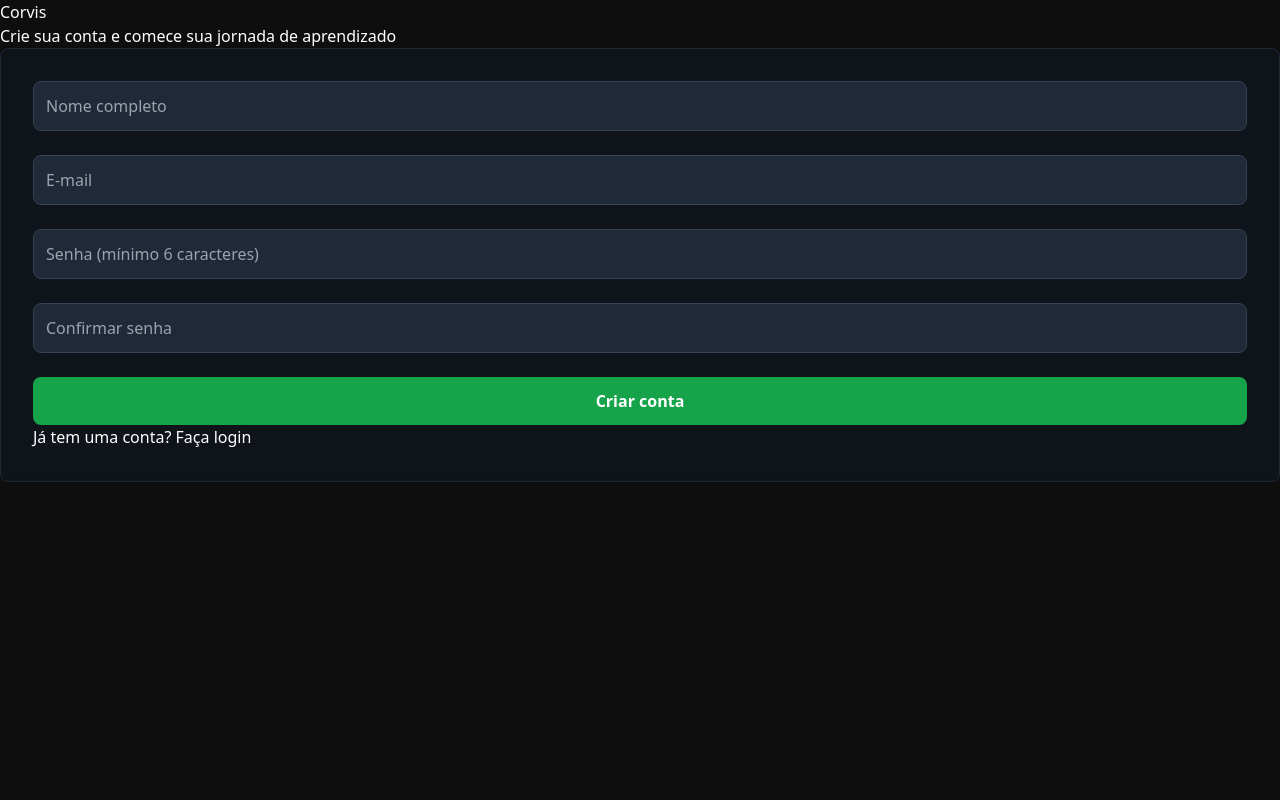
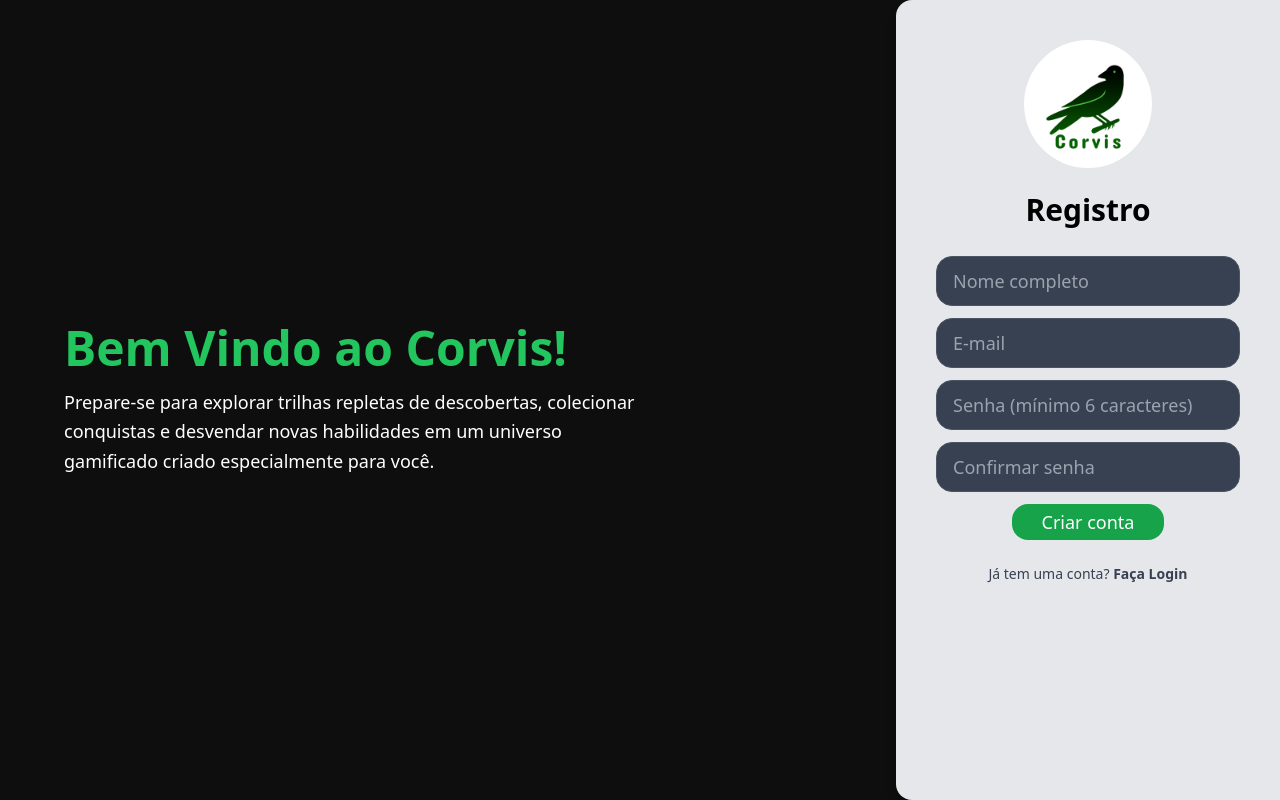
Before and after one commit to BruBSilva/front, a React (Vite) app: page /cadastro in a window 1280 px wide. Built offline with nearby package versions, Linux system fonts and the light colour scheme.

Commit message:
feat: Alterações na página de login e registro

```diff
--- a/src/pages/Login.jsx
+++ b/src/pages/Login.jsx
@@ -1,6 +1,5 @@
-// src/pages/Login.js
 import React from 'react'
-import { useNavigate } from 'react-router-dom'
+import { useNavigate, Link } from 'react-router-dom'
 import LoginForm from '../components/LoginForm'
 import { useAuth } from '../hooks/useAuth'
 
@@ -51,6 +50,13 @@ export default function Login() {
             Esqueci minha senha?
           </button>
         </div>
+
+        {/* Link centralizado para cadastro, com espaçamento em relação ao "Esqueci minha senha" */}
+        <div className="w-full mt-6 flex justify-center">
+          <Link to="/cadastro" className="text-sm text-gray-700 hover:text-green-600 font-medium">
+            Não tem conta? <span className="font-semibold">Registre</span>
+          </Link>
+        </div>
       </div>
     </div>
   )
--- a/src/pages/Register.jsx
+++ b/src/pages/Register.jsx
@@ -81,65 +81,71 @@ export default function Register() {
     }
   }
 
-  return (
-    <div className='text-white'>
-      <div>
-        <h1>
-          Corvis
-        </h1>
-        <p>
-          Crie sua conta e comece sua jornada de aprendizado
+return (
+    <div className="flex min-h-screen font-inria text-lg">
+      {/* painel esquerdo */}
+      <div className="flex-1 bg-[#0e0e0e] text-white flex flex-col justify-center px-16">
+        <h1 className="text-5xl font-bold mb-4 text-green-500">Bem Vindo ao Corvis!</h1>
+        <p className="max-w-xl leading-relaxed">
+          Prepare-se para explorar trilhas repletas de descobertas, colecionar
+          conquistas e desvendar novas habilidades em um universo gamificado
+          criado especialmente para você.
         </p>
       </div>
 
-      <div>
-        <div className="bg-gray-900/50 backdrop-blur-sm rounded-lg p-8 border border-gray-800">
-          <form onSubmit={handleSubmit} className="space-y-6">
-            <div>
+      <div className="flex-none w-[30%] max-w-md bg-gray-200 p-8 lg:p-10 rounded-l-2xl shadow-lg flex flex-col items-center space-y-6">
+        <img
+          src="/src/assets/logomarca.jpg"
+          alt="Corvis"
+          className="h-32 w-32 rounded-full object-cover"
+        />
+        <form onSubmit={handleSubmit} className="w-full flex flex-col items-center space-y-3">
+        <h2 className="text-3xl font-semibold text-center mb-4">
+          Registro </h2>
+        <div className="w-full flex flex-col items-start space-y-2">
               <input
                 type="text"
                 name="nome"
                 placeholder="Nome completo"
                 value={formData.nome}
                 onChange={handleChange}
-                className="w-full p-3 bg-gray-800 border border-gray-700 rounded-lg text-white placeholder-gray-400 focus:ring-2 focus:ring-green-600 focus:border-transparent"
+                className="block w-full p-4 bg-gray-700 text-white border border-gray-600 py-2.5 rounded-2xl focus:border-green-500 focus:outline-none transition-colors"
                 required
               />
             </div>
-
-            <div>
+            <div className="w-full flex flex-col items-start space-y-2">
               <input
                 type="email"
                 name="email"
                 placeholder="E-mail"
                 value={formData.email}
                 onChange={handleChange}
-                className="w-full p-3 bg-gray-800 border border-gray-700 rounded-lg text-white placeholder-gray-400 focus:ring-2 focus:ring-green-600 focus:border-transparent"
+                className="block w-full p-4 bg-gray-700 text-white border border-gray-600 py-2.5 rounded-2xl focus:border-green-500 focus:outline-none transition-colors"
                 required
               />
             </div>
 
-            <div>
+            <div className="w-full flex flex-col items-start space-y-2">
               <input
                 type="password"
                 name="senha"
                 placeholder="Senha (mínimo 6 caracteres)"
                 value={formData.senha}
                 onChange={handleChange}
-                className="w-full p-3 bg-gray-800 border border-gray-700 rounded-lg text-white placeholder-gray-400 focus:ring-2 focus:ring-green-600 focus:border-transparent"
+                className="block w-full p-4 bg-gray-700 text-white border border-gray-600 py-2.5 rounded-2xl focus:border-green-500 focus:outline-none transition-colors"
                 required
                 minLength={6}
               />
             </div>
 
-            <div>
+            <div className="w-full flex flex-col items-start space-y-2">
               <input
                 type="password"
                 name="confirmSenha"
                 placeholder="Confirmar senha"
                 value={formData.confirmSenha}
                 onChange={handleChange}
-                className="w-full p-3 bg-gray-800 border border-gray-700 rounded-lg text-white placeholder-gray-400 focus:ring-2 focus:ring-green-600 focus:border-transparent"
+                className="block w-full p-4 bg-gray-700 text-white border border-gray-600 py-2.5 rounded-2xl focus:border-green-500 focus:outline-none transition-colors"
                 required
               />
             </div>
@@ -152,7 +158,7 @@ export default function Register() {
 
             <button
               type="submit"
-              className="w-full bg-green-600 hover:bg-green-700 text-white font-semibold py-3 rounded-lg transition duration-200 disabled:opacity-50 disabled:cursor-not-allowed"
+              className="w-1/2 bg-green-600 hover:bg-green-700 text-white py-1 rounded-2xl disabled:opacity-50 disabled:cursor-not-allowed transition-colors text-lg"
               disabled={loading}
             >
               {loading ? 'Criando conta...' : 'Criar conta'}
@@ -160,8 +166,7 @@ export default function Register() {
           </form>
 
           <div>
-            <p>
-              Já tem uma conta?{' '}
+            <p className="text-sm text-gray-700 hover:text-green-600 font-medium">
               <button
                 type="button"
                 onClick={(e) => {
@@ -169,11 +174,11 @@ export default function Register() {
                   navigate('/login')
                 }}
               >
-                Faça login
+                Já tem uma conta?
+                <span className="font-semibold"> Faça Login</span>
               </button>
             </p>
           </div>
-        </div>
       </div>
     </div>
   )
```
